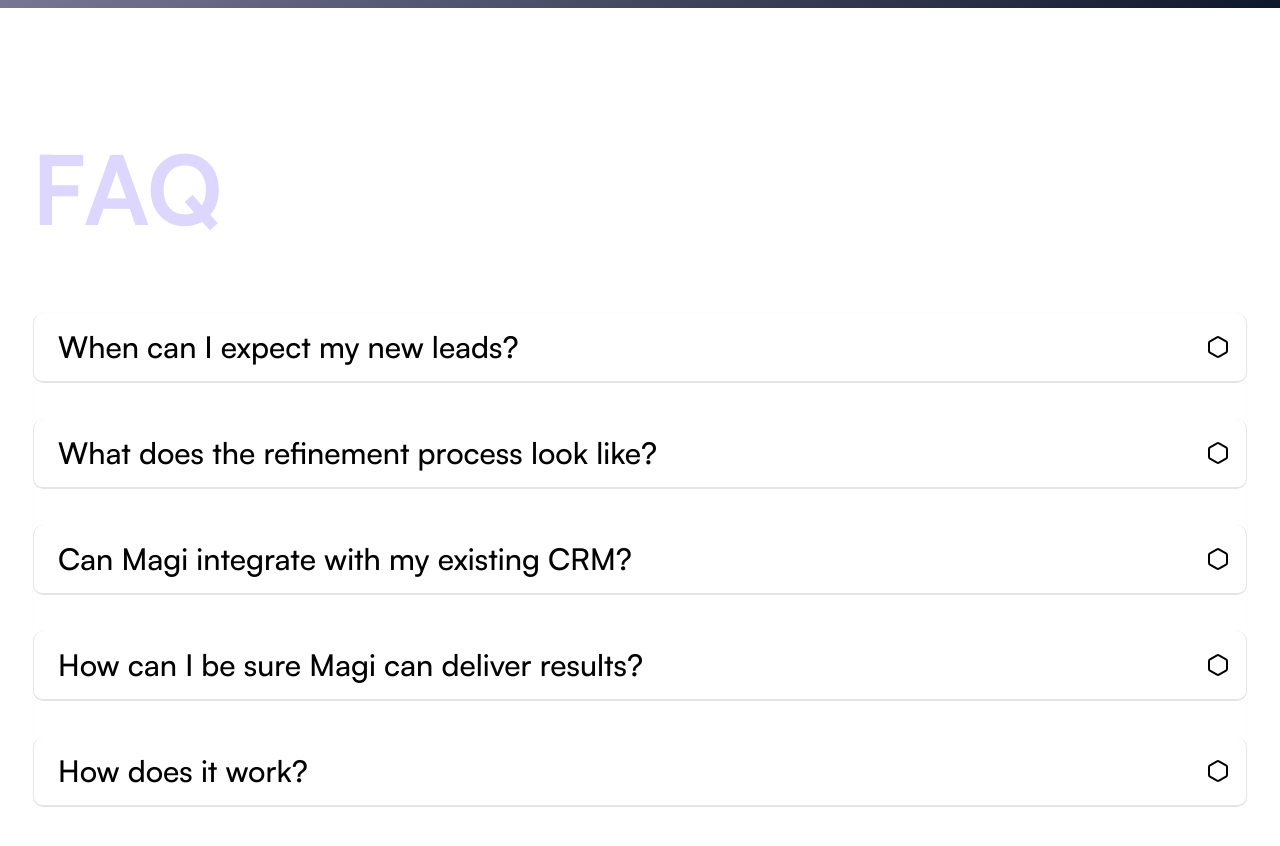
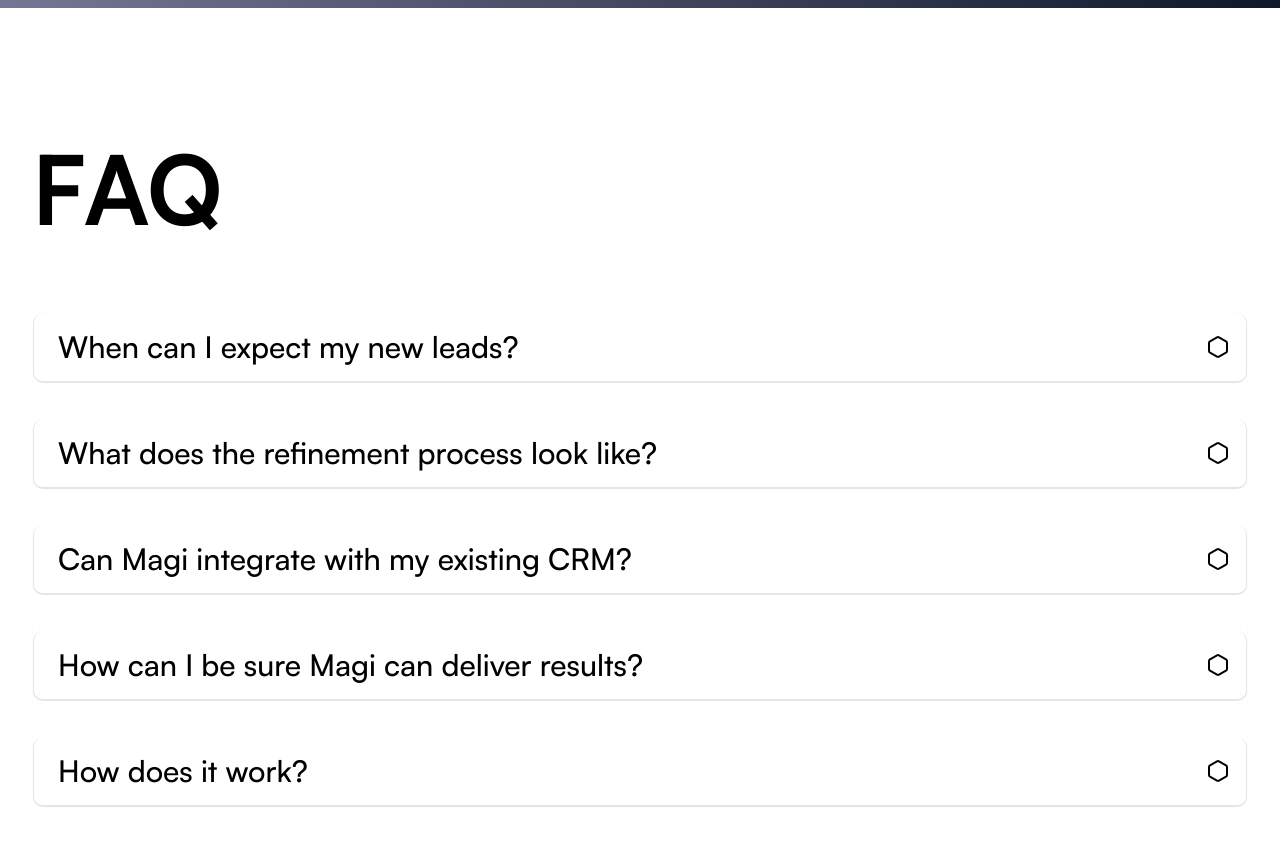
Before and after one commit to willgbryan/heighliner-site, a Next.js app: page / in a window 1280 px wide. Shown: the part 3180-4026 px from the top of the page. Built offline with nearby package versions, Linux system fonts and the light colour scheme.

Commit message:
text tweak

```diff
--- a/src/components/faq.tsx
+++ b/src/components/faq.tsx
@@ -14,7 +14,7 @@
         <TextAnimate
           text="FAQ"
           type="shiftInUp"
-          className="md:text-[6rem] text-[2rem] font-bold md:leading-10 md:pb-14 tracking-tight text-violet-200 md:py-8"
+          className="md:text-[6rem] text-[2rem] font-bold md:leading-10 md:pb-14 tracking-tight text-black md:py-8"
         />
       </div>
 
@@ -90,8 +90,8 @@
             </AccordionTrigger>
             <AccordionContent className="text-lg font-semibold text-black pl-2">
               More on this coming soon, if you've read this far and you're interested...
-              lead generation is just the tip of the iceberg. Reach out if you have an idea for
-              another use case.
+              lead generation is just the tip of the iceberg. Please reach out if you
+              have an idea for another use case.
             </AccordionContent>
           </AccordionItem>
         </Accordion>
```
